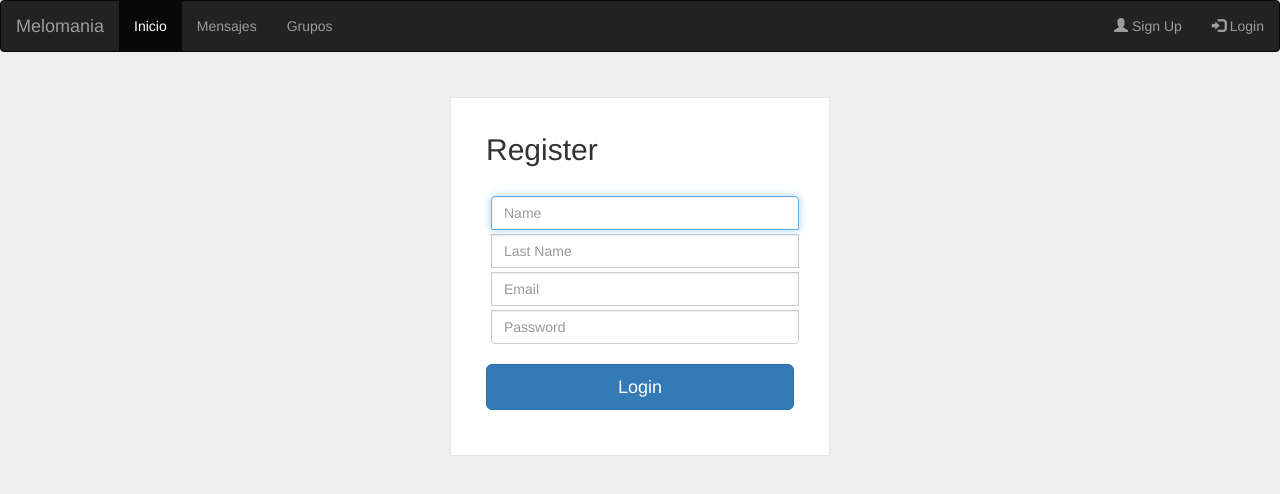
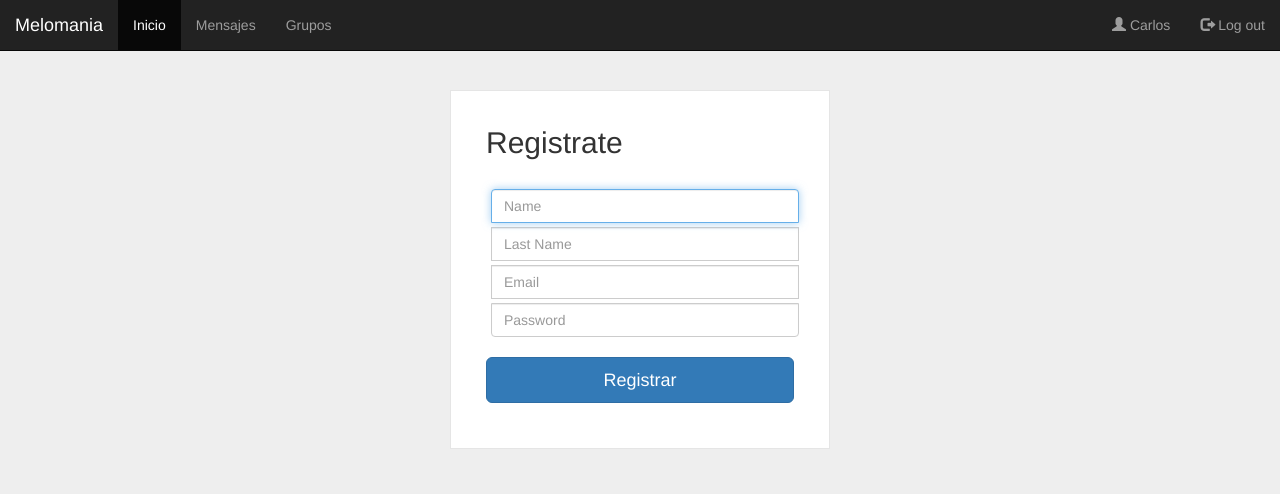
Before and after one commit to cgaxtr/Melomania, a PHP site: page /register.php in a window 1280 px wide. Shown: the top 494 px of the page. Run offline with PHP 8.4, Linux system fonts and the light colour scheme; some libraries are stand-ins or nearby versions.

Commit message:
added php functionality

```diff
--- a/cabecera.php
+++ b/cabecera.php
@@ -1,4 +1,4 @@
-<nav class="navbar navbar-inverse">
+<nav class="navbar navbar-inverse navbar-fixed-top">
   <div class="container-fluid">
     <div class="navbar-header">
       <a class="navbar-brand" href="#">Melomania</a>
@@ -9,8 +9,19 @@
       <li><a href="./grupos.php">Grupos</a></li>
     </ul>
     <ul class="nav navbar-nav navbar-right">
-      <li><a href="register.php"><span class="glyphicon glyphicon-user"></span> Sign Up</a></li>
-      <li><a href="login.php"><span class="glyphicon glyphicon-log-in"></span> Login</a></li>
+      <?php
+      if(isset($_SESSION["login"])){
+      ?>
+        <li><a ><spam class="glyphicon glyphicon-user"></spam> <?php echo $_SESSION["name"];?></a></li>
+        <li><a ><spam class="glyphicon glyphicon-log-out"></spam> Log out</a></li>
+      <?php
+      }else{
+      ?>
+        <li><a href="register.php"><span class="glyphicon glyphicon-user"></span> Sign Up</a></li>
+        <li><a href="login.php"><span class="glyphicon glyphicon-log-in"></span> Login</a></li>
+      <?php
+      }
+      ?>
     </ul>
   </div>
 </nav>
--- a/login.php
+++ b/login.php
@@ -1,3 +1,4 @@
+<?php session_start();?>
 <!DOCTYPE html>
 <html>
   <head>
--- a/register.php
+++ b/register.php
@@ -1,3 +1,8 @@
+<?php session_start();
+$_SESSION["login"] = True;
+$_SESSION["name"] = "Carlos";
+//unset($_SESSION["login"]);
+?>
 <!DOCTYPE html>
 <html>
   <head>
@@ -17,14 +22,28 @@
     <?php include_once ('cabecera.php');?>
 
     <div class="wrapper">
-      <form class="form-signin" method="post">
-        <h2 class="form-signin-heading">Register</h2>
-        <input id="first" type="text" class="form-control" name="name" placeholder="Name" required="true" autofocus="" />
-        <input type="text" class="form-control" name="lastname" placeholder="Last Name" required="true" />
-        <input type="text" class="form-control" name="email" placeholder="Email" required="true" />
-        <input id="last" type="password" class="form-control" name="password" placeholder="Password" required="true"/>
-        <button class="btn btn-lg btn-primary btn-block" type="submit">Login</button>
-      </form>
+      <?php
+      if(isset($_POST['submit'])){
+        //$usuario = new Usuario();
+        //$usuDAO = new UsuarioDAO();
+        //if($usuDAO->register($usuario)){}
+        ?>
+        <div class="form-signin correct">
+          <h2 class="form-signin-heading">Tu cuenta se ha creado correctamente</h2>
+          <img src="./images/logo1.png"></img>
+        </div>
+      <?php
+      }else{ ?>
+        <form class="form-signin" method="post">
+          <h2 class="form-signin-heading">Registrate</h2>
+          <input id="first" type="text" class="form-control" name="name" placeholder="Name" required autofocus="" />
+          <input type="text" class="form-control" name="lastname" placeholder="Last Name" required/>
+          <input type="text" class="form-control" name="email" placeholder="Email" required/>
+          <input id="last" type="password" class="form-control" name="password" placeholder="Password" required/>
+          <button class="btn btn-lg btn-primary btn-block" type="submit" name="submit">Registrar</button>
+        </form>
+    <?php
+    } ?>
     </div>
   </body>
 </html>
--- a/style/styles.css
+++ b/style/styles.css
@@ -2,6 +2,7 @@
 
 body {
 	background: #eee !important;
+	padding-top: 45px;
 }
 
 .wrapper {
@@ -88,3 +89,8 @@ body {
 		margin-top: 10px;
 		margin-bottom: 0px;
 	}
+
+	.correct{
+		background-color: #DAF7A6;
+		text-align: center;
+	}
```
Also changed, not shown: index.php (+33 -0 lines), mensajes.php (+8 -0 lines).
